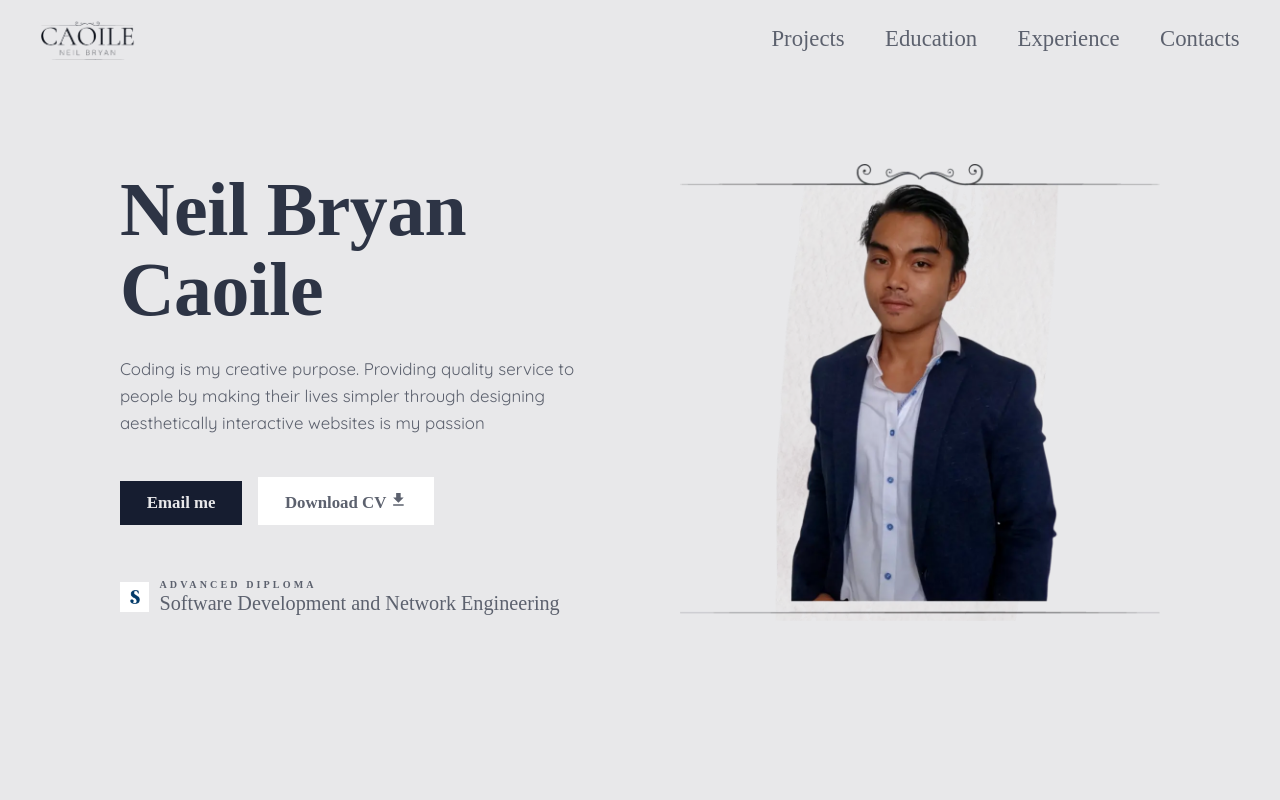
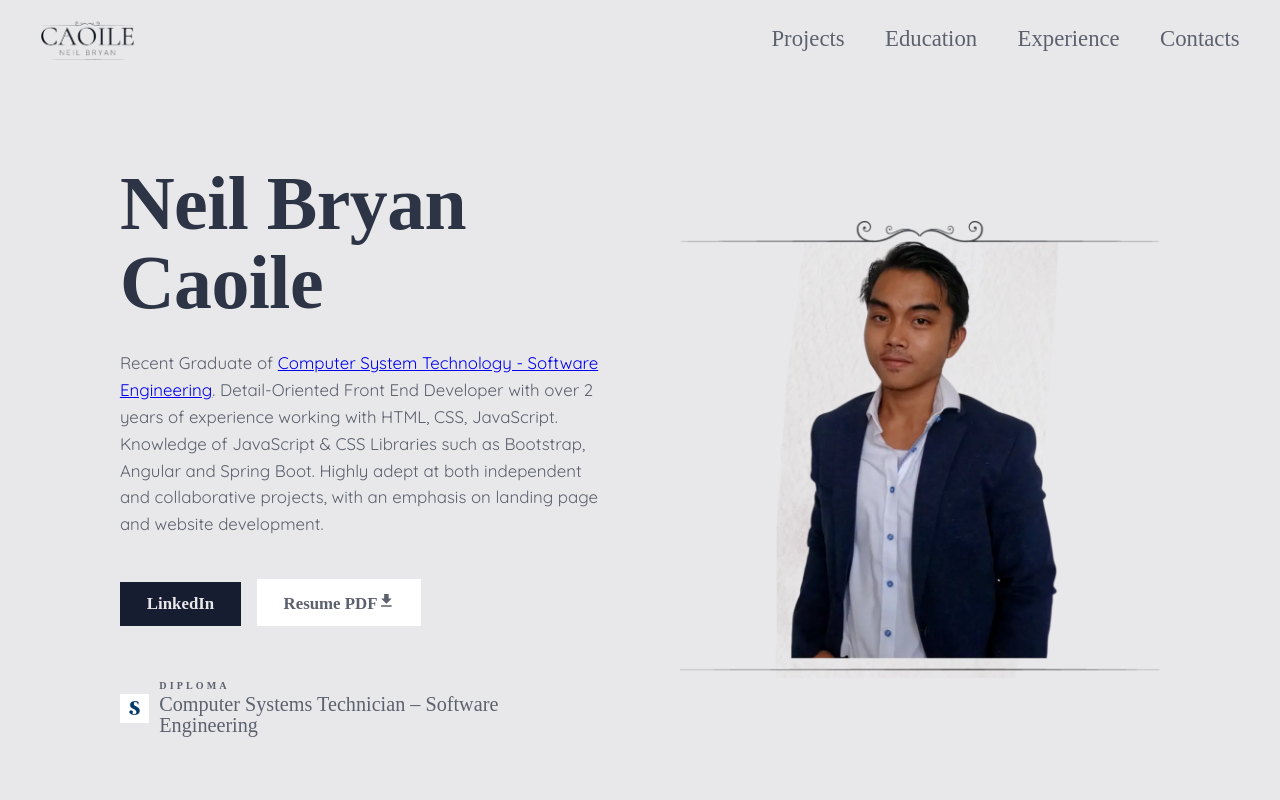
Before and after one commit to Neil-BryanCaoile/Neil-Bryan-Caoile-Website, a plain HTML site: page index.html in a window 1280 px wide. Shown: the top 800 px of the page. Drawn offline with nearby package versions, Linux system fonts and the light colour scheme; some packages are replaced by stand-ins of ours; a script that the page names is missing.

Commit message:
Update index.html

```diff
--- a/index.html
+++ b/index.html
@@ -56,17 +56,12 @@
         <div class="hero container">
           <div class="hero-text-box">
             <h1 class="heading-primary">Neil Bryan Caoile</h1>
-            <p class="hero-description">
-              Coding is my creative purpose. Providing quality service to people
-              by making their lives simpler through designing aesthetically
-              interactive websites is my passion
+            <!-- Profile Summary -->
+            <p class="hero-description">Recent Graduate of
+              <a href="https://www.sheridancollege.ca/programs/computer-systems-technology-software-development-and-network-engineering"> Computer System Technology - Software Engineering</a>. Detail-Oriented Front End Developer with over 2 years of experience working with HTML, CSS, JavaScript. Knowledge of JavaScript & CSS Libraries such as Bootstrap, Angular and Spring Boot. Highly adept at both independent and collaborative projects, with an emphasis on landing page and website development.
             </p>
-            <a class="btn btn--full margin-right-sm" href="#">Email me</a>
-            <a
-              class="btn btn--outline"
-              href="./files/neil-bryancaoile-resume 2021.pdf"
-              >Download CV <ion-icon name="download"></ion-icon></a
-            >
+            <a class="btn btn--full margin-right-sm" href="https://www.linkedin.com/in/neil-caoile/">LinkedIn</a>
+            <a class="btn btn--outline" href="./files/neil-bryancaoile-resume 2021.pdf" >Resume PDF<ion-icon name="download"></ion-icon></a>
             <div class="sheridan">
               <a
                 class="program-link"
@@ -79,8 +74,8 @@
                   />
                 </div>
                 <span class="program-text">
-                  <span class="sub-title">ADVANCED DIPLOMA</span>
-                  Software Development and Network Engineering</span
+                  <span class="sub-title">DIPLOMA</span>
+                  Computer Systems Technician – Software Engineering</span
                 >
               </a>
             </div>
@@ -137,7 +132,7 @@
             </div>
           </section>
           <!-- Registration Page -->
-          <section class="project-container">
+          <!-- <section class="project-container">
             <div class="video">
               <iframe width="560" height="315" src="https://www.youtube.com/embed/8hKtgVba7Ls" title="YouTube video player" frameborder="0" allow="accelerometer; autoplay; clipboard-write; encrypted-media; gyroscope; picture-in-picture" allowfullscreen></iframe>
             </div>
@@ -149,8 +144,6 @@
                 It has a responsive design that adapts to any screen sizes.
                 Website is tested on different browsers such as Chrome, Firefox, Safari, and Microsoft Edge.
                 Designed its interface to be more accessible and robust to any user.
-
-
               </p>
               <div class="project-links">
                 <a
@@ -165,7 +158,7 @@
                 >
               </div>
             </div>
-          </section>
+          </section> -->
           <!-- Registration Page -->
           <section class="project-container">
             <div class="video">
@@ -180,8 +173,8 @@
               ></iframe>
             </div>
             <div class="portfolio-text-box">
-              <span class="sub-title">WEB DEVELOPMENT</span>
-              <h3 class="project-title">Registration Page</h3>
+              <span class="sub-title">FRONT END DESIGN</span>
+              <h3 class="project-title">Restaurant Landing Page</h3>
               <p class="project-description">
                 Constructed a registration page using JavaScript. Each input has
                 built-in constraints that should be followed for a user to
@@ -197,7 +190,7 @@
                 ></a>
                 <a
                   class="project-link"
-                  href="https://caoilen.dev.fast.sheridanc.on.ca/Registration%20Page/registration-page/"
+                  href="https://cheerful-taffy-298f82.netlify.app/"
                   >Registration Page &rarr;</a
                 >
               </div>
```
